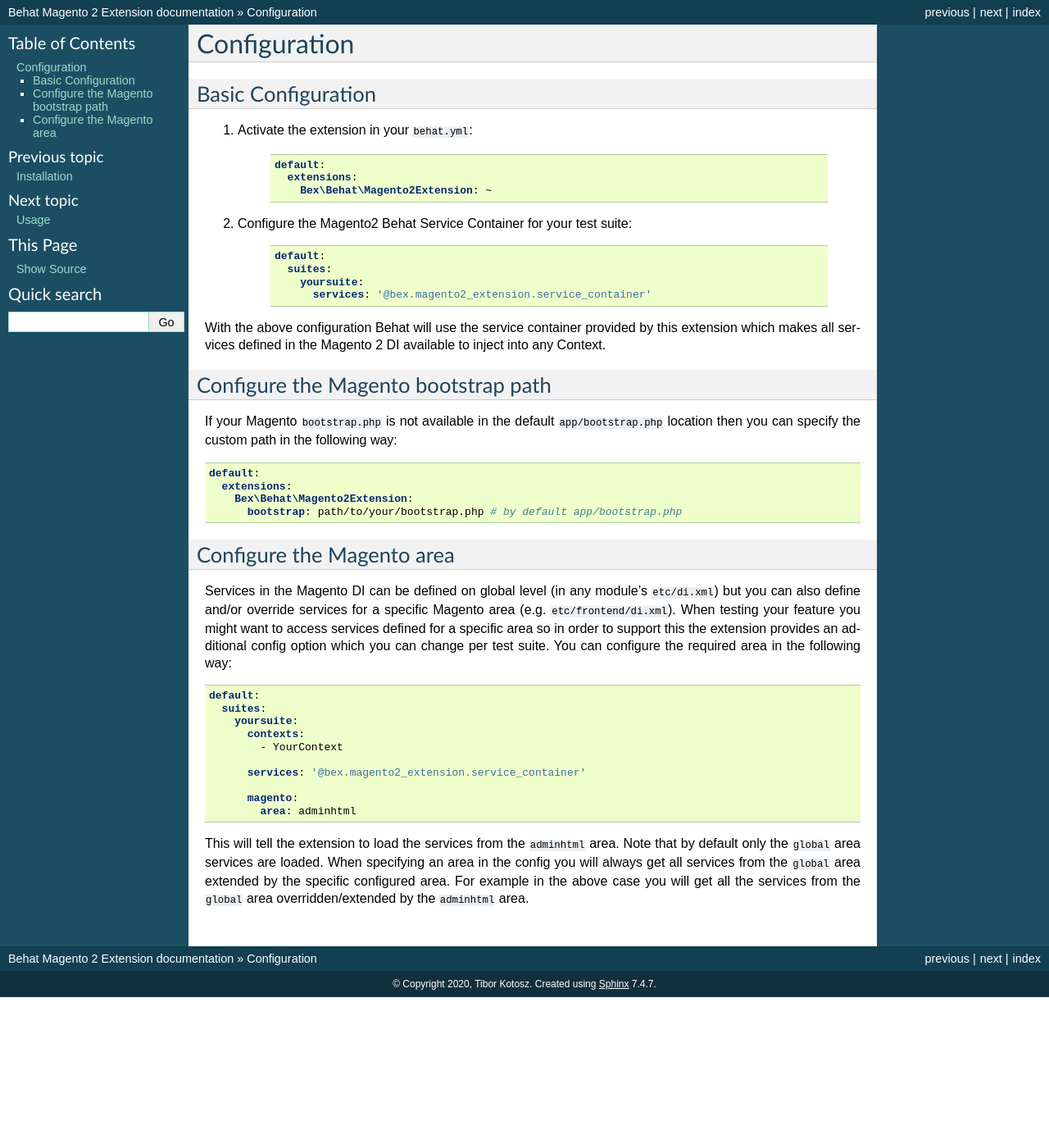
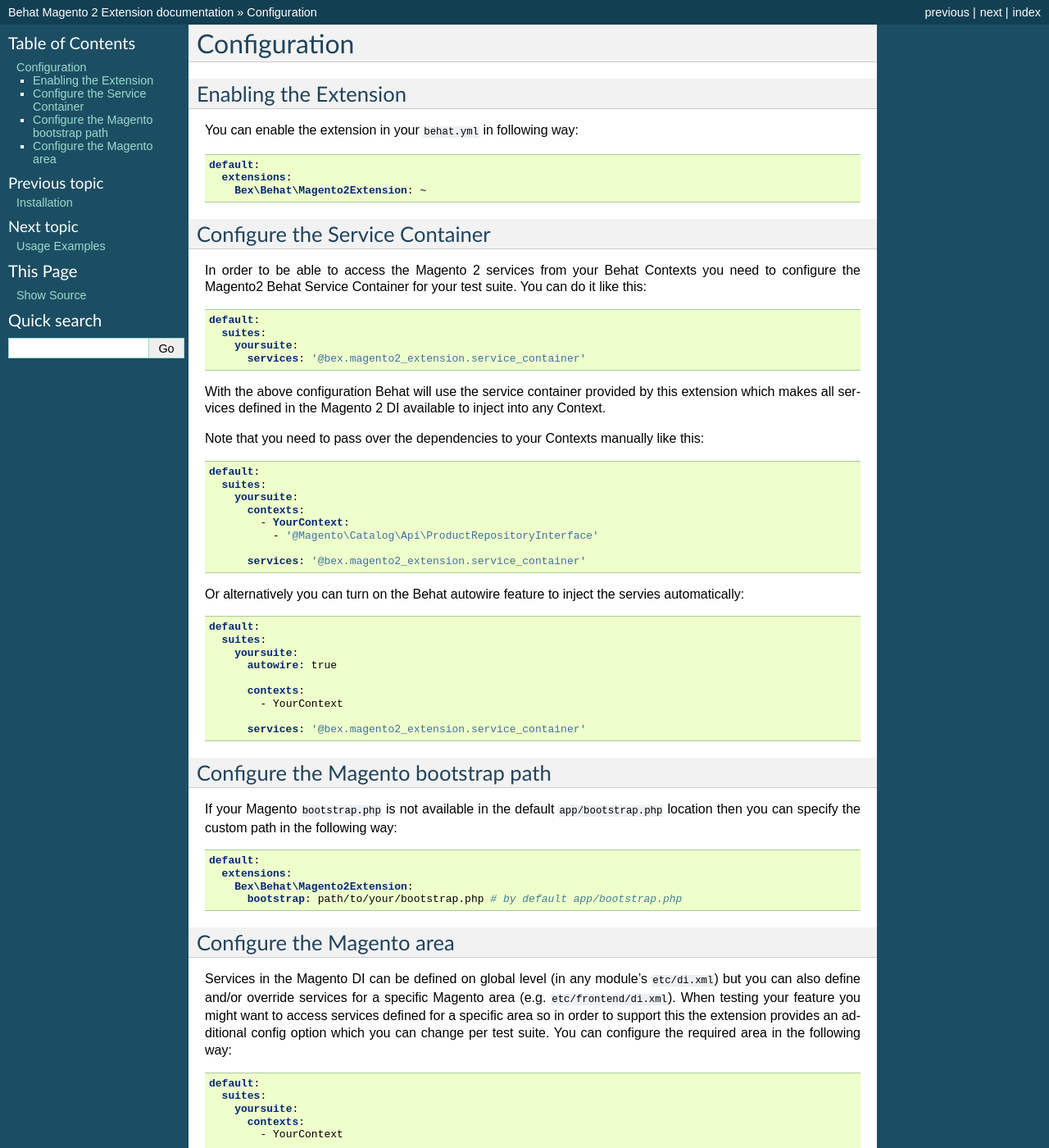
Before and after one commit to tkotosz/BehatMagento2Extension, a Sphinx documentation site: the page built from docs/guide/configuration.rst, in a window 1280 px wide and 1400 px high. Shown: the whole window at 82% size. Built offline with Sphinx 7.4.7, drawn with Linux system fonts in a browser that asks for light colours.

Commit message:
update docs

```diff
--- a/docs/guide/configuration.rst
+++ b/docs/guide/configuration.rst
@@ -1,27 +1,56 @@
 Configuration
 =============
 
-Basic Configuration
--------------------
+Enabling the Extension
+----------------------
 
-1. Activate the extension in your ``behat.yml``:
+You can enable the extension in your ``behat.yml`` in following way:
 
-    .. code-block:: yaml
+.. code-block:: yaml
 
-        default:
-          extensions:
-            Bex\Behat\Magento2Extension: ~
+    default:
+      extensions:
+        Bex\Behat\Magento2Extension: ~
 
-2. Configure the Magento2 Behat Service Container for your test suite:
+Configure the Service Container
+-------------------------------
+In order to be able to access the Magento 2 services from your Behat Contexts you need to configure the Magento2 Behat Service Container for your test suite. You can do it like this:
 
-    .. code-block:: yaml
+.. code-block:: yaml
 
-        default:
-          suites:
-            yoursuite:
-              services: '@bex.magento2_extension.service_container'
+    default:
+      suites:
+        yoursuite:
+          services: '@bex.magento2_extension.service_container'
 
 With the above configuration Behat will use the service container provided by this extension which makes all services defined in the Magento 2 DI available to inject into any Context.
+
+Note that you need to pass over the dependencies to your Contexts manually like this:
+
+.. code-block:: yaml
+
+    default:
+      suites:
+        yoursuite:
+          contexts:
+            - YourContext:
+              - '@Magento\Catalog\Api\ProductRepositoryInterface'
+
+          services: '@bex.magento2_extension.service_container'
+
+Or alternatively you can turn on the Behat autowire feature to inject the servies automatically:
+
+.. code-block:: yaml
+
+    default:
+      suites:
+        yoursuite:
+          autowire: true
+
+          contexts:
+            - YourContext
+
+          services: '@bex.magento2_extension.service_container'
 
 Configure the Magento bootstrap path
 ------------------------------------
--- a/docs/guide/usage.rst
+++ b/docs/guide/usage.rst
@@ -1,5 +1,5 @@
-Usage
-=====
+Usage Examples
+==============
 
 Manually Inject Services to Context
 -----------------------------------
```
Also changed, not shown: docs/guide/quickstart.rst (+10 -22 lines).
